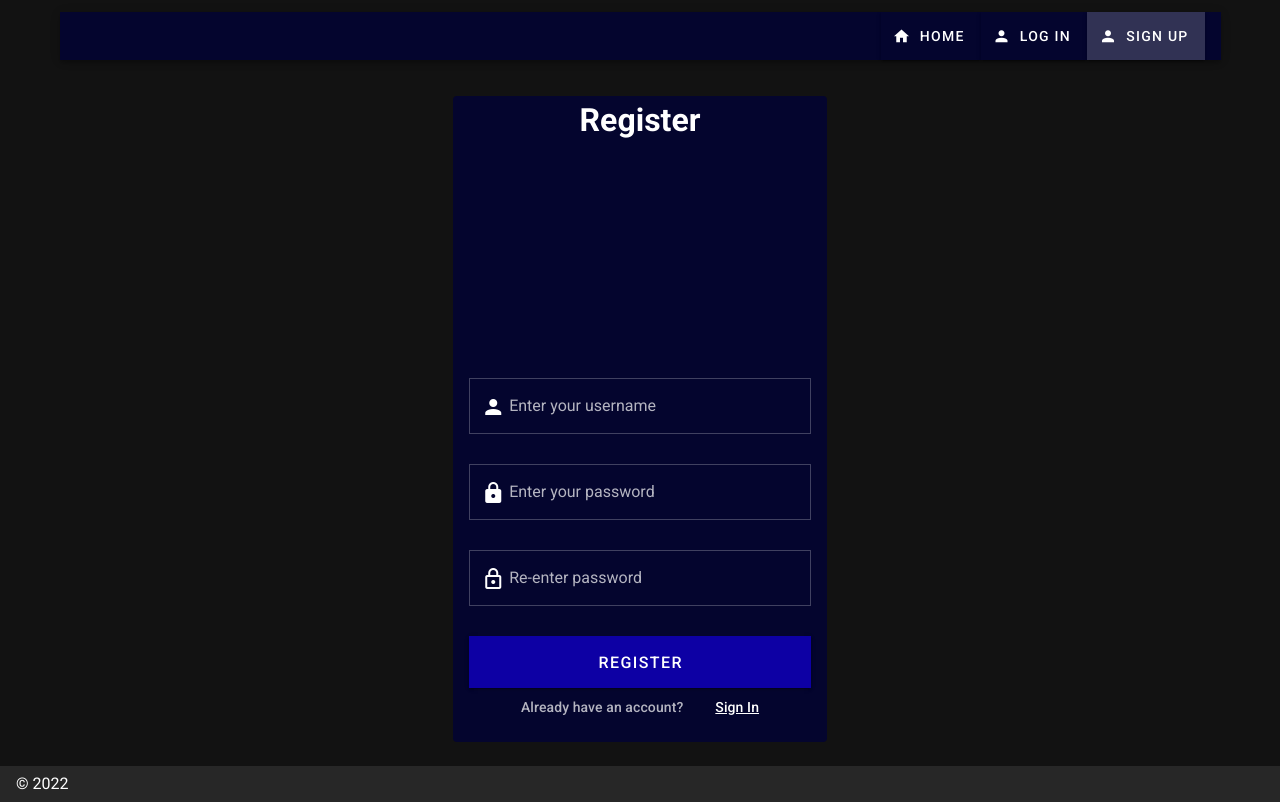
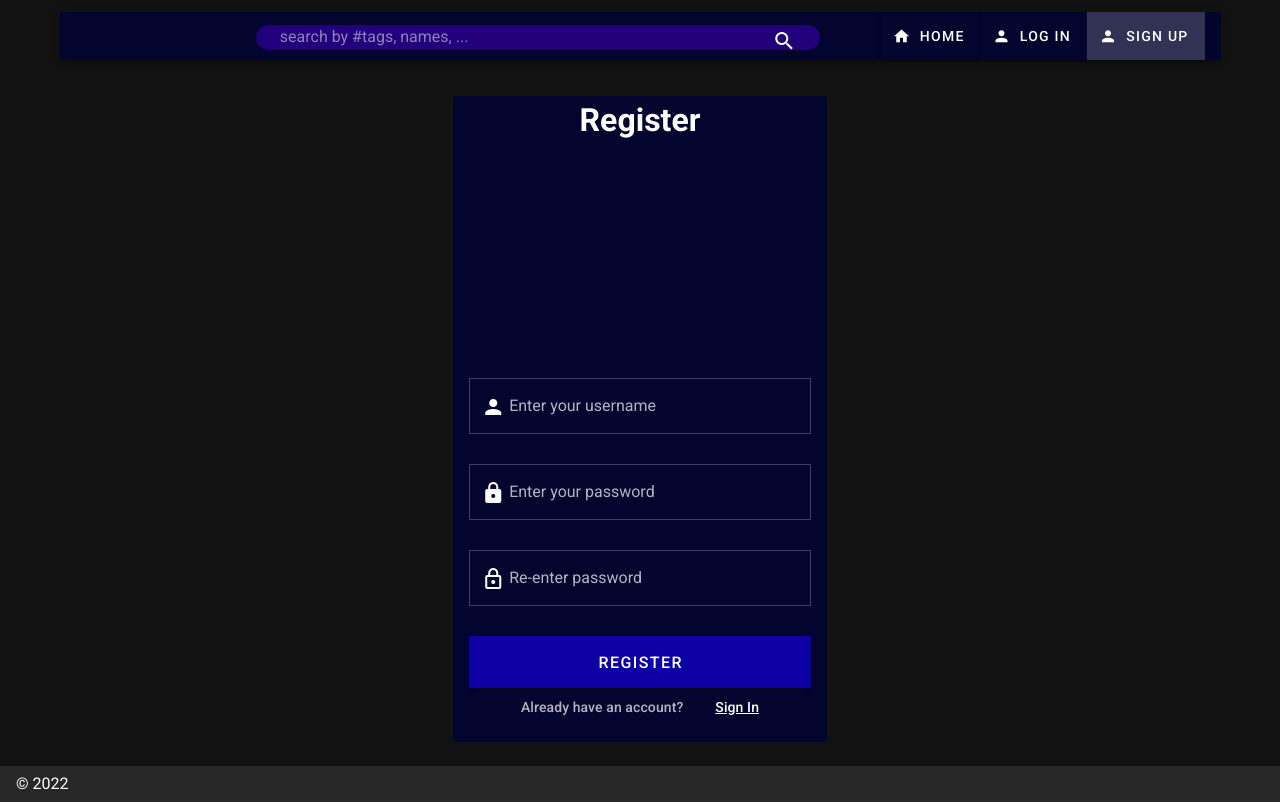
Before and after one commit to swarch2022i/imagine_wa, a Nuxt app: page /register in a window 1280 px wide. Built offline with nearby package versions, Linux system fonts and the light colour scheme.

Commit message:
Searchbar WIP

```diff
--- a/components/Header.vue
+++ b/components/Header.vue
@@ -24,6 +24,23 @@
           <v-img height="40" max-width="120" src="/logo-palabra-no-bg.png" />
         </nuxt-link>
       </v-toolbar-title>
+      <v-spacer></v-spacer>
+      <div style="width: 50%">
+        <v-text-field
+          name="searchBar"
+          placeholder="search by #tags, names, ..."
+          v-model="searchText"
+          class="mt-6 textField"
+          height="25"
+          :full-width="false"
+          @keydown.enter="fetchSearch"
+          @click:append="fetchSearch"
+          background-color="secondary"
+          rounded
+          append-icon="mdi-magnify"
+          color="white"
+        ></v-text-field>
+      </div>
       <v-spacer></v-spacer>
       <v-toolbar-items class="hidden-xs-only">
         <v-btn
@@ -53,7 +70,13 @@ export default {
         { title: 'Log in', path: '/login', icon: 'mdi-account' },
         { title: 'Sign up', path: '/register', icon: 'mdi-account' },
       ],
+      searchText: null,
     }
+  },
+  methods: {
+    fetchSearch() {
+      this.$router.push(`/search/${encodeURIComponent(this.searchText)}`)
+    },
   },
 }
 </script>
@@ -63,4 +86,15 @@ export default {
   height: 210px;
   width: 180px;
 }
+
+.v-text-field .v-input__control .v-input__slot {
+  min-height: auto !important;
+  /* display: flex !important; */
+  /* align-items: center !important; */
+}
+
+/* .text-field{
+  caret-color: aqua;
+  border-radius: 10px !important;
+} */
 </style>
--- /dev/null
+++ b/pages/search/_search.vue
@@ -0,0 +1,21 @@
+<template>
+  <v-container grid-list-xs> </v-container>
+</template>
+
+<script>
+export default {
+  name: 'IndexPage',
+  data() {
+    return {
+      search: null,
+    }
+  },
+  mounted() {
+    this.search = decodeURIComponent(this.$route.params)
+    console.log(decodeURIComponent(this.$route.params))
+  },
+}
+</script>
+
+<style scoped>
+</style>
```
